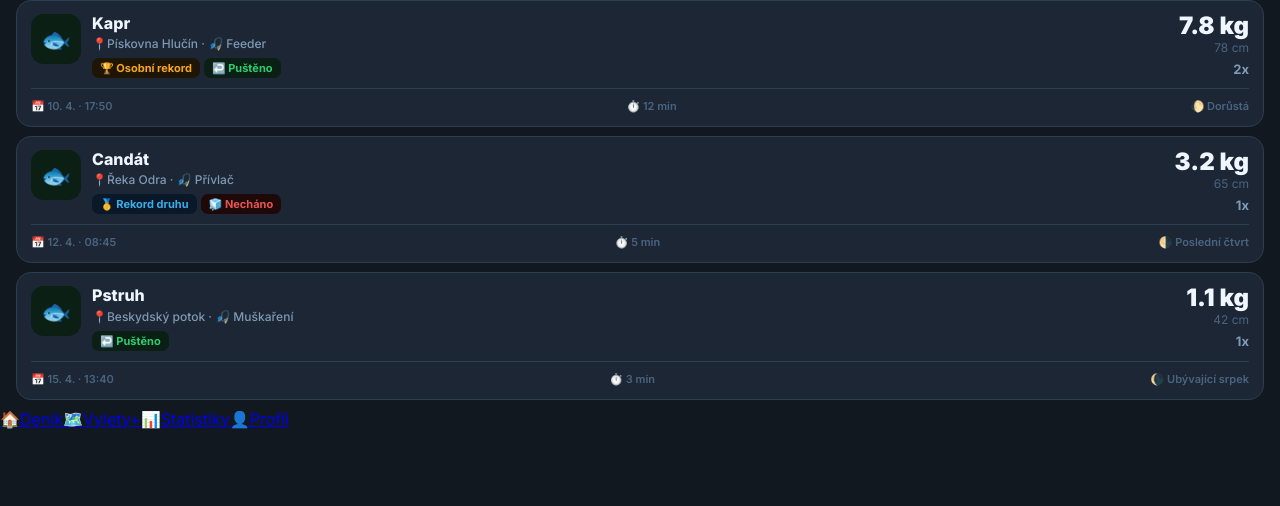
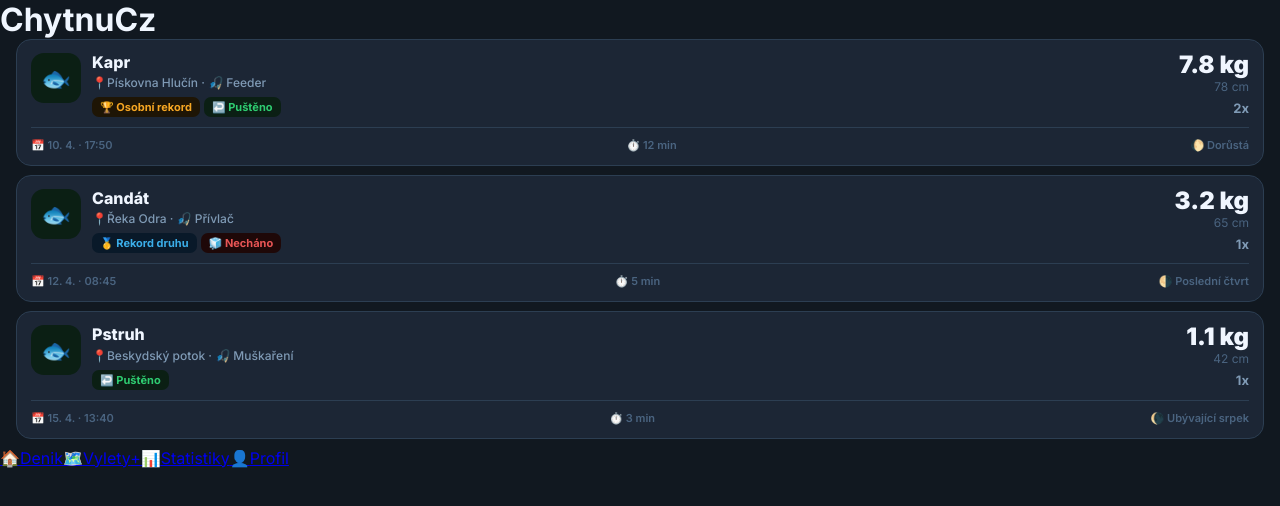
Before and after one commit to Moravec291678/chytnu.cz, a React (Vite) app: page / in a window 1280 px wide. Shown: the top 506 px of the page. Built offline with nearby package versions, Linux system fonts and the light colour scheme.

Commit message:
feat: load mock data from CatchContext instead of direct import

```diff
--- a/src/context/CatchContext.jsx
+++ b/src/context/CatchContext.jsx
@@ -1,7 +1,7 @@
 import { createContext, useReducer, useContext } from "react";
-
+import { TEST_CATCHES } from "../utils/mockData";
 const initialState = {
-  catches: [],
+  catches: TEST_CATCHES,
 };
 
 function catchReducer(state, action) {
--- a/src/pages/HomePage.jsx
+++ b/src/pages/HomePage.jsx
@@ -1,11 +1,10 @@
 import Layout from "../components/Layout";
 import { useCatches } from "../context/CatchContext";
-import { TEST_CATCHES } from "../utils/mockData";
 import SpeciesCard from "../components/SpeciesCard";
 
 function HomePage() {
   const { state, dispatch } = useCatches();
-  const reducedCatches = TEST_CATCHES.reduce((acc, catchItem) => {
+  const reducedCatches = state.catches.reduce((acc, catchItem) => {
     const key = catchItem.speciesKey;
     if (!acc[key]) {
       acc[key] = {
@@ -21,6 +20,12 @@ function HomePage() {
   const speciesGroups = Object.entries(reducedCatches);
   return (
     <Layout>
+      <header className="home-header">
+        <div className="home-header-rg">
+          <h1>ChytnuCz</h1>
+          {}
+        </div>
+      </header>
       {speciesGroups.map(([speciesKey, data]) => {
         const biggest = data.catches.reduce((max, item) => {
           return item.weightKg > max.weightKg ? item : max;
```
